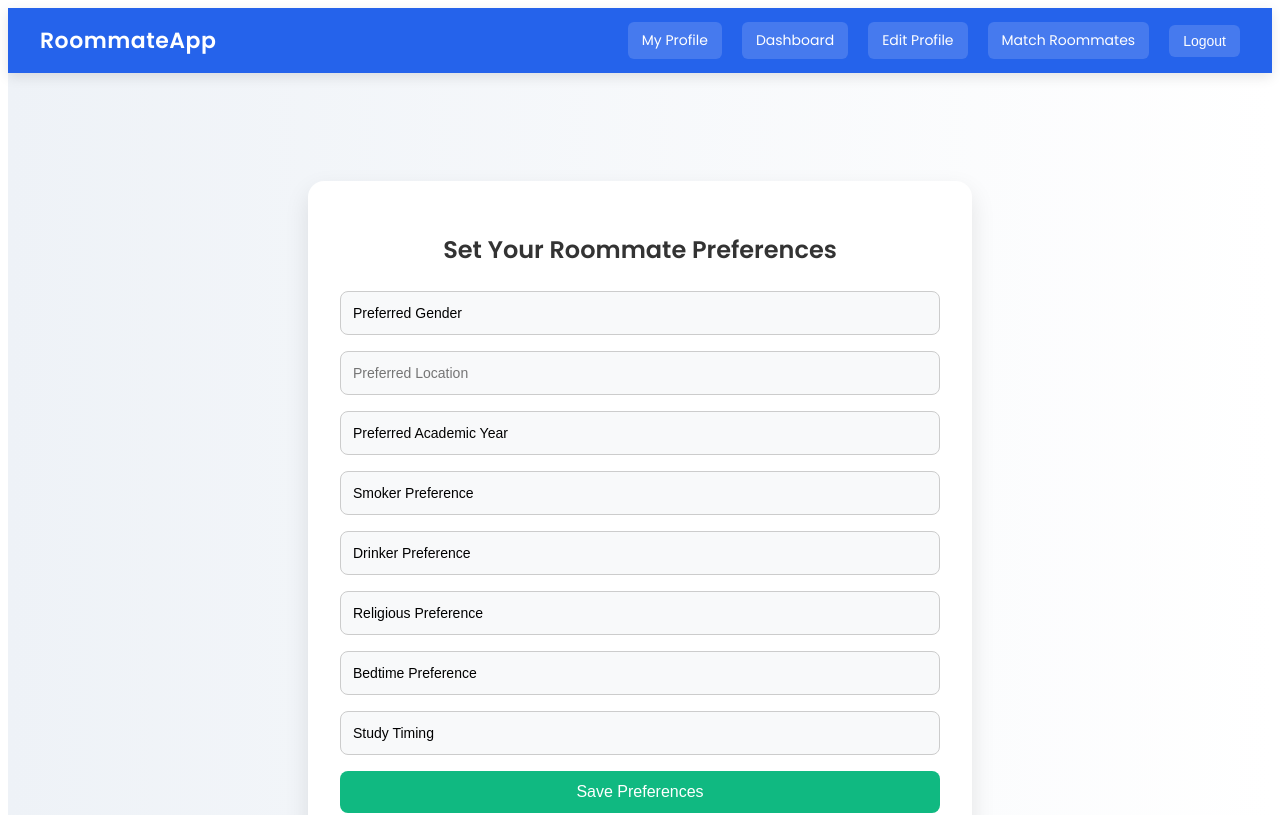
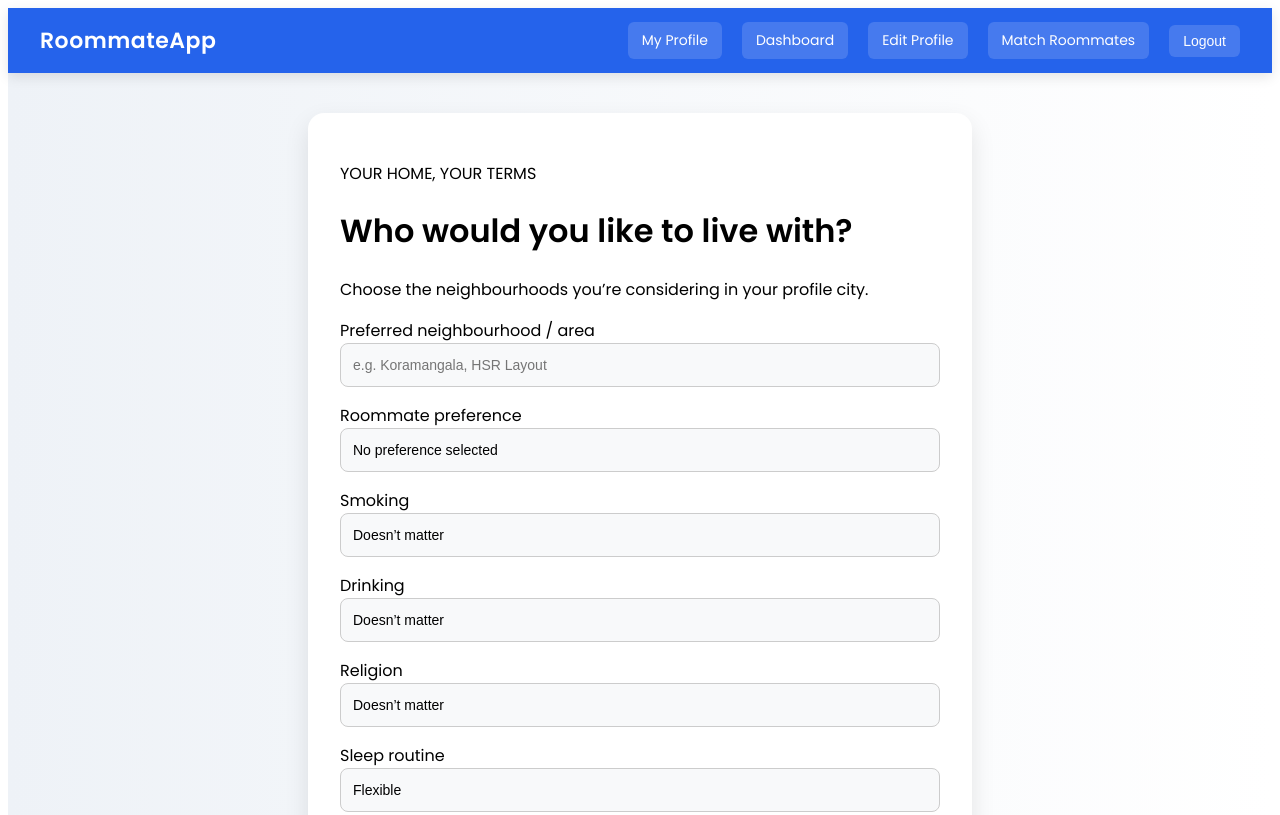
Before and after one commit to deepshiii07/RoomieSync, a React (Vite) app in the folder roommate-frontend/: page /set-preferences in a window 1280 px wide. Shown: the top 815 px of the page. Built offline with nearby package versions, Linux system fonts and the light colour scheme; no server answers.

Commit message:
Refine roommate preferences for general city-based matching

```diff
--- a/roommate-frontend/src/pages/SetPreferences.jsx
+++ b/roommate-frontend/src/pages/SetPreferences.jsx
@@ -4,112 +4,88 @@ import API_BASE_URL from "../api";
 import Navbar from "../components/Navbar";
 import "./SetPreferences.css";
 
+const initialForm = {
+  preferredGender: "",
+  preferredLocation: "",
+  smokerPreference: "Doesn’t matter",
+  drinkerPreference: "Doesn’t matter",
+  religiousPreference: "Doesn’t matter",
+  bedtimePreference: "Flexible",
+  studyTiming: "Flexible"
+};
+
 const SetPreferences = () => {
   const userId = localStorage.getItem("userId");
-  const [formData, setFormData] = useState({
-    preferredGender: "",
-    preferredLocation: "",
-    preferredAcademicYear: "",
-    smokerPreference: "",
-    drinkerPreference: "",
-    religiousPreference: "",
-    bedtimePreference: "",
-    studyTiming: ""
-  });
-
+  const [formData, setFormData] = useState(initialForm);
+  const [loading, setLoading] = useState(true);
+  const [saving, setSaving] = useState(false);
   const [message, setMessage] = useState("");
 
   useEffect(() => {
-    axios
-      .get(`${API_BASE_URL}/api/preferences/${userId}`)
-      .then((res) => {
-        if (res.data) setFormData(res.data);
+    if (!userId) {
+      setMessage("Please log in to manage your preferences.");
+      setLoading(false);
+      return;
+    }
+    axios.get(`${API_BASE_URL}/api/preferences/${userId}`)
+      .then(({ data }) => setFormData({ ...initialForm, ...data, preferredLocation: data.preferredLocation ?? "" }))
+      .catch((error) => {
+        if (error.response?.status !== 404) setMessage("We couldn't load your saved preferences. Please try again.");
       })
-      .catch(() => {});
+      .finally(() => setLoading(false));
   }, [userId]);
 
-  const handleChange = (e) => {
-    const { name, value } = e.target;
-    setFormData((prev) => ({ ...prev, [name]: value }));
+  const handleChange = ({ target: { name, value } }) => setFormData((current) => ({ ...current, [name]: value }));
+
+  const handleSubmit = async (event) => {
+    event.preventDefault();
+    setSaving(true);
+    setMessage("");
+    try {
+      await axios.post(`${API_BASE_URL}/api/preferences/${userId}`, formData);
+      setMessage("Preferences saved.");
+    } catch (error) {
+      setMessage(error.response?.data?.error || "Couldn't save preferences. Please try again.");
+    } finally {
+      setSaving(false);
+    }
   };
 
-  const handleSubmit = async (e) => {
-    e.preventDefault();
-    try {
-      await axios.post(
-        `${API_BASE_URL}/api/preferences/${userId}`,
-        formData
-      );
-      setMessage("Preferences saved successfully ✅");
-    } catch (error) {
-      setMessage("Failed to save preferences ❌");
-    }
-  };
+  if (loading) return <><Navbar /><main className="preferences-page"><p>Loading your preferences…</p></main></>;
 
   return (
     <>
       <Navbar />
-      <div className="preferences-page">
+      <main className="preferences-page">
         <form className="preferences-form" onSubmit={handleSubmit}>
-          <h2>Set Your Roommate Preferences</h2>
+          <p className="eyebrow">YOUR HOME, YOUR TERMS</p>
+          <h1>Who would you like to live with?</h1>
+          <p className="form-intro">Choose the neighbourhoods you’re considering in your profile city.</p>
 
-          <select name="preferredGender" value={formData.preferredGender} onChange={handleChange} required>
-            <option value="">Preferred Gender</option>
-            <option value="Male">Male</option>
-            <option value="Female">Female</option>
-            <option value="Other">Other</option>
+          <label htmlFor="preferredLocation">Preferred neighbourhood / area</label>
+          <input id="preferredLocation" name="preferredLocation" type="text" placeholder="e.g. Koramangala, HSR Layout" value={formData.preferredLocation} onChange={handleChange} required />
+
+          <label htmlFor="preferredGender">Roommate preference</label>
+          <select id="preferredGender" name="preferredGender" value={formData.preferredGender} onChange={handleChange} required>
+            <option value="">No preference selected</option>
+            <option value="Any">Any gender</option>
+            <option value="Female">Women</option>
+            <option value="Male">Men</option>
+            <option value="Other">Non-binary / other</option>
           </select>
 
-          <input type="text" name="preferredLocation" placeholder="Preferred Location" value={formData.preferredLocation} onChange={handleChange} required />
+          <div className="preference-grid">
+            <div><label htmlFor="smokerPreference">Smoking</label><select id="smokerPreference" name="smokerPreference" value={formData.smokerPreference} onChange={handleChange}><option>Doesn’t matter</option><option>Yes</option><option>No</option></select></div>
+            <div><label htmlFor="drinkerPreference">Drinking</label><select id="drinkerPreference" name="drinkerPreference" value={formData.drinkerPreference} onChange={handleChange}><option>Doesn’t matter</option><option>Yes</option><option>No</option></select></div>
+            <div><label htmlFor="religiousPreference">Religion</label><select id="religiousPreference" name="religiousPreference" value={formData.religiousPreference} onChange={handleChange}><option>Doesn’t matter</option><option>Religious</option><option>Not Religious</option></select></div>
+            <div><label htmlFor="bedtimePreference">Sleep routine</label><select id="bedtimePreference" name="bedtimePreference" value={formData.bedtimePreference} onChange={handleChange}><option>Flexible</option><option>Early Sleeper</option><option>Night Owl</option></select></div>
+            <div><label htmlFor="studyTiming">Daily routine</label><select id="studyTiming" name="studyTiming" value={formData.studyTiming} onChange={handleChange}><option>Flexible</option><option>Morning</option><option>Evening</option><option>Late Night</option></select></div>
+          </div>
 
-          <select name="preferredAcademicYear" value={formData.preferredAcademicYear} onChange={handleChange} required>
-            <option value="">Preferred Academic Year</option>
-            <option value="1">1st Year</option>
-            <option value="2">2nd Year</option>
-            <option value="3">3rd Year</option>
-            <option value="4">4th Year</option>
-          </select>
-
-          <select name="smokerPreference" value={formData.smokerPreference} onChange={handleChange} required>
-            <option value="">Smoker Preference</option>
-            <option value="Yes">Yes</option>
-            <option value="No">No</option>
-            <option value="Doesn’t matter">Doesn’t matter</option>
-          </select>
-
-          <select name="drinkerPreference" value={formData.drinkerPreference} onChange={handleChange} required>
-            <option value="">Drinker Preference</option>
-            <option value="Yes">Yes</option>
-            <option value="No">No</option>
-            <option value="Doesn’t matter">Doesn’t matter</option>
-          </select>
-
-          <select name="religiousPreference" value={formData.religiousPreference} onChange={handleChange} required>
-            <option value="">Religious Preference</option>
-            <option value="Religious">Religious</option>
-            <option value="Not Religious">Not Religious</option>
-            <option value="Doesn’t matter">Doesn’t matter</option>
-          </select>
-
-          <select name="bedtimePreference" value={formData.bedtimePreference} onChange={handleChange} required>
-            <option value="">Bedtime Preference</option>
-            <option value="Early Sleeper">Early Sleeper</option>
-            <option value="Night Owl">Night Owl</option>
-            <option value="Flexible">Flexible</option>
-          </select>
-
-          <select name="studyTiming" value={formData.studyTiming} onChange={handleChange} required>
-            <option value="">Study Timing</option>
-            <option value="Morning">Morning</option>
-            <option value="Evening">Evening</option>
-            <option value="Late Night">Late Night</option>
-          </select>
-
-          <button type="submit">Save Preferences</button>
-
-          {message && <p className={`message ${message.includes("success") ? "success" : "error"}`}>{message}</p>}
+          <button type="submit" disabled={saving}>{saving ? "Saving…" : "Save preferences"}</button>
+          {message && <p role="status" className="message">{message}</p>}
         </form>
-      </div>
+      </main>
     </>
   );
 };
```
